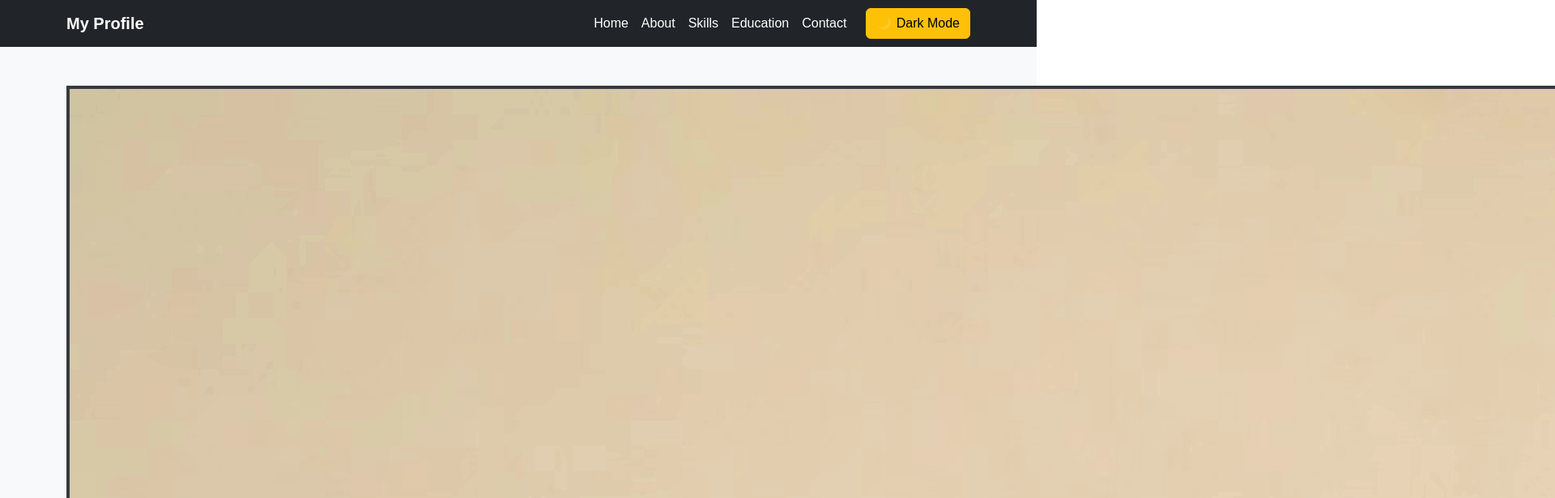
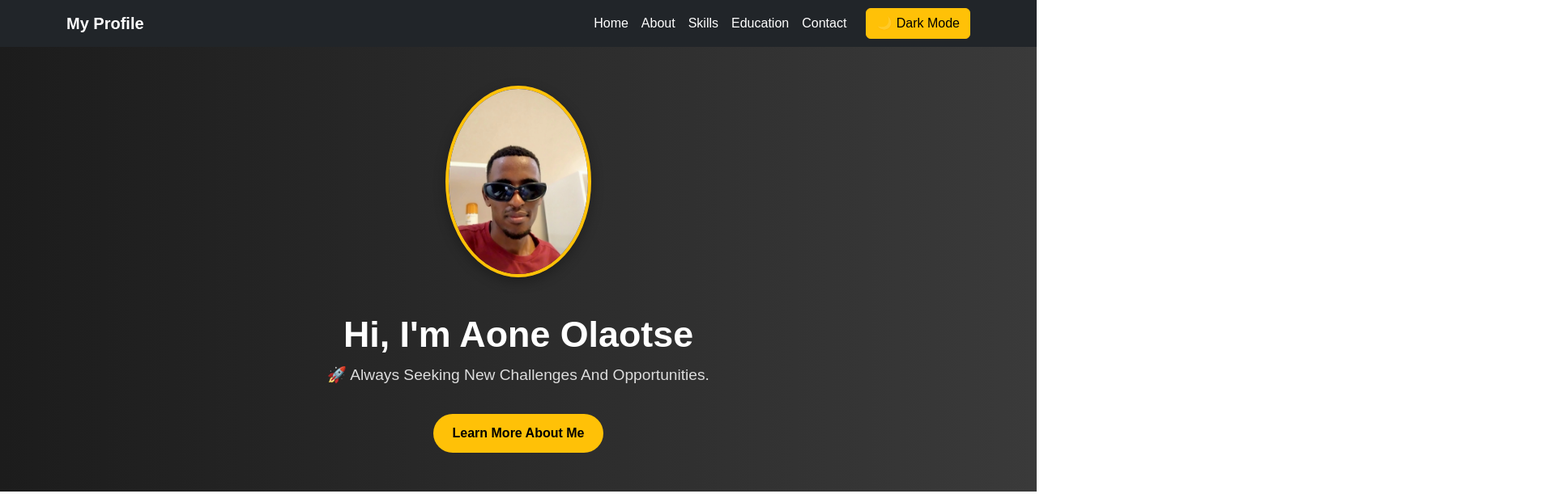
Before and after one commit to bida24-311/personal-profile-.-2, a plain HTML site: page index.html in a window 1280 px wide. Shown: the top 616 px of the page at 81% size, 1920 px wide, since content can reach past the window. Drawn offline with nearby package versions, Linux system fonts and the light colour scheme.

Commit message:
Update style.css

```diff
--- a/style.css
+++ b/style.css
@@ -1,12 +1,12 @@
 body {
-  font-family: Arial, sans-serif;
+  font-family: 'Montserrat', Arial, sans-serif;
   line-height: 1.6;
   background-color: #fff;
   color: #333;
-  transition: background-color 0.3s, color 0.3s;
+  transition: background-color 0.5s, color 0.5s;
 }
 
-
+/* NAVBAR */
 .navbar {
   transition: background-color 0.3s;
 }
@@ -23,13 +23,53 @@ body {
   text-decoration: underline;
 }
 
+/* HERO SECTION */
+.hero-section {
+  background: linear-gradient(to right, #1c1c1c, #3a3a3a);
+  color: white;
+  padding: 100px 20px;
+  text-align: center;
+}
 
+.hero-section img {
+  width: 180px;
+  border-radius: 50%;
+  border: 4px solid #ffc107;
+  box-shadow: 0 5px 15px rgba(0, 0, 0, 0.3);
+}
+
+.hero-section h1 {
+  font-size: 2.8rem;
+  font-weight: bold;
+  margin-top: 20px;
+}
+
+.hero-section p {
+  font-size: 1.2rem;
+  color: #ddd;
+}
+
+/* BUTTON */
+.btn-primary {
+  background-color: #ffc107;
+  border: none;
+  color: #000;
+  padding: 12px 24px;
+  font-weight: bold;
+  border-radius: 30px;
+  transition: background-color 0.3s ease;
+}
+
+.btn-primary:hover {
+  background-color: #e0a800;
+}
+
+/* GENERAL SECTIONS */
 section h2 {
   font-size: 2rem;
   margin-bottom: 20px;
   color: #343a40;
 }
-
 
 section p,
 section ul {
@@ -42,27 +82,7 @@ ul {
   padding-left: 20px;
 }
 
-
-.hero-section {
-  background-color: #f8f9fa;
-}
-
-.hero-section img {
-  border: 4px solid #343a40;
-}
-
-.hero-section h1 {
-  font-size: 2.5rem;
-  font-weight: bold;
-  color: #343a40;
-}
-
-.hero-section p {
-  font-size: 1.2rem;
-  color: #6c757d;
-}
-
-
+/* LINKS */
 a {
   color: #0d6efd;
   text-decoration: none;
@@ -72,10 +92,10 @@ a:hover {
   text-decoration: underline;
 }
 
-
+/* DARK MODE */
 .dark-mode {
   background-color: #000 !important;
-  color: red !important;
+  color: #eee !important;
 }
 
 .dark-mode .navbar {
@@ -93,3 +113,12 @@ a:hover {
 .dark-mode section h2 {
   color: red;
 }
+
+.dark-mode .hero-section {
+  background: linear-gradient(to right, #000, #222);
+}
+
+.dark-mode .btn-primary {
+  background-color: #ff5722;
+  color: white;
+}
```
